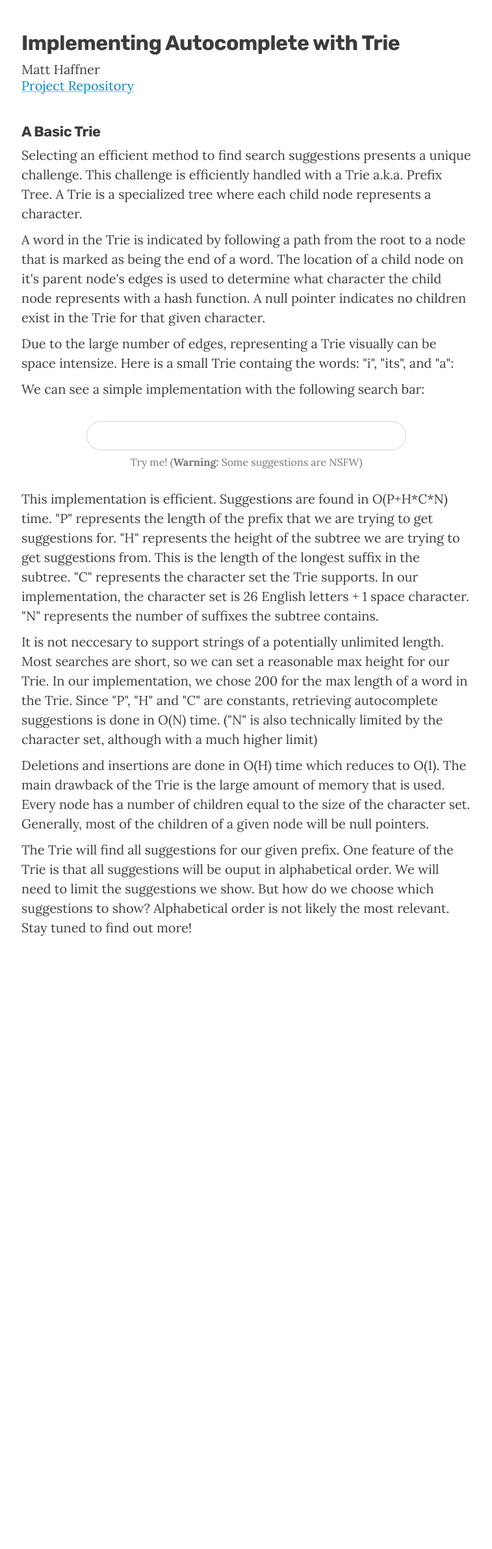
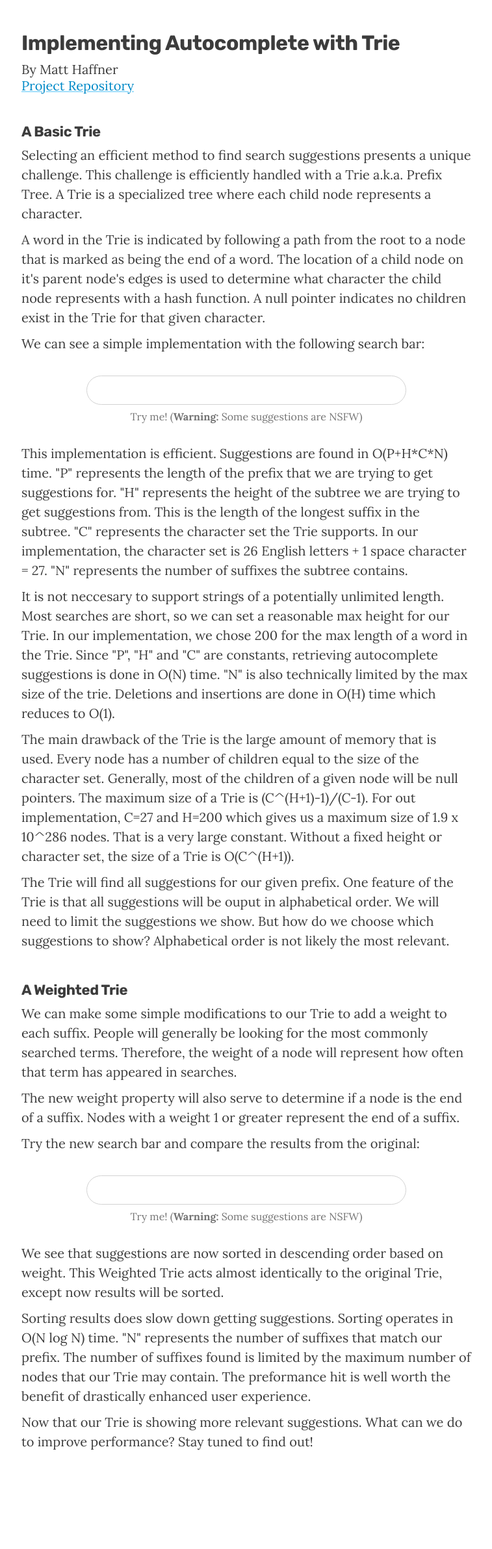
Before and after one commit to mrhaffner/trie, a Flask app: page / in a window 1280 px wide. Shown: the whole page at 65% size, without its empty margins (261-1018 px from the left). Before the commit the page ends 1441 px from the top, so only its background shows below. Run offline with Flask 2, Linux system fonts and the light colour scheme; parts of the project's set-up code (start-up, migrations or seed data) failed here and were passed over.

Commit message:
feat: added weighted trie searchbar to webpage and api + tests

```diff
--- a/app/static/script.js
+++ b/app/static/script.js
@@ -1,7 +1,12 @@
 (() => {
-  const apiUri = 'http://127.0.0.1:5000/api/trie/suggestions?limit=10&prefix=';
-  // const apiUri =
+  const apiTrieUri =
+    'http://127.0.0.1:5000/api/trie/suggestions?limit=10&prefix=';
+  const apiWeightedUri =
+    'http://127.0.0.1:5000/api/weighted-trie/suggestions?limit=10&prefix=';
+  // const apiTrieUri =
   //   'http://mrhaffner.pythonanywhere.com/api/trie/suggestions?limit=10&prefix=';
+  // const apiWeightedUri =
+  //   'http://mrhaffner.pythonanywhere.com/api/weighted-trie/suggestions?limit=10&prefix=';
 
   const arrayToSuggestionsLIs = (suggestions) => {
     return suggestions.map((suggestion) => {
@@ -13,19 +18,26 @@
   };
 
   let input = document.getElementById('search-input');
+  let weightedInput = document.getElementById('weighted-search-input');
   let suggestionsParent = document.getElementById('suggestions');
+  let weightedSuggestionsParent = document.getElementById(
+    'weighted-suggestions',
+  );
   let searchBar = document.getElementById('trie-search-bar');
+  let weightedSearchBar = document.getElementById('trie-weighted-search-bar');
   let form = document.getElementById('trie-form');
+  let weightedForm = document.getElementById('trie-weighted-form');
   let haveSuggestions = false;
+  let haveWeightedSuggestions = false;
 
-  const hideSuggestions = () => {
-    suggestionsParent.hidden = true;
-    searchBar.classList.remove('search-bar-suggestions');
+  const hideSuggestions = (parent, search) => {
+    parent.hidden = true;
+    search.classList.remove('search-bar-suggestions');
   };
 
-  const showSuggestions = () => {
-    searchBar.classList.add('search-bar-suggestions');
-    suggestionsParent.hidden = false;
+  const showSuggestions = (parent, search) => {
+    search.classList.add('search-bar-suggestions');
+    parent.hidden = false;
   };
 
   const updateSuggestions = async (e) => {
@@ -33,17 +45,17 @@
     searchBar.classList.add('search-bar-active');
 
     if (e.target.value == '') {
-      hideSuggestions();
+      hideSuggestions(suggestionsParent, searchBar);
       haveSuggestions = false;
       return;
     }
 
-    const response = await fetch(`${apiUri}${encodeURI(prefix)}`);
+    const response = await fetch(`${apiTrieUri}${encodeURI(prefix)}`);
     const suffixes = await response.json();
     const suggestions = suffixes.map((suffix) => prefix + suffix);
 
     if (!suggestions.length) {
-      hideSuggestions();
+      hideSuggestions(suggestionsParent, searchBar);
       haveSuggestions = false;
       return;
     }
@@ -53,8 +65,37 @@
     suggestionsParent.append(ul);
 
     arrayToSuggestionsLIs(suggestions).forEach((node) => ul.appendChild(node));
-    showSuggestions();
+    showSuggestions(suggestionsParent, searchBar);
     haveSuggestions = true;
+  };
+
+  const updateSuggestionsWeighted = async (e) => {
+    const prefix = e.target.value;
+    weightedSearchBar.classList.add('search-bar-active');
+
+    if (e.target.value == '') {
+      hideSuggestions(weightedSuggestionsParent, weightedSearchBar);
+      haveWeightedSuggestions = false;
+      return;
+    }
+
+    const response = await fetch(`${apiWeightedUri}${encodeURI(prefix)}`);
+    const suffixes = await response.json();
+    const suggestions = suffixes.map((suffix) => prefix + suffix);
+
+    if (!suggestions.length) {
+      hideSuggestions(weightedSuggestionsParent, weightedSearchBar);
+      haveWeightedSuggestions = false;
+      return;
+    }
+
+    weightedSuggestionsParent.children[1]?.remove(); // susceptible to breaking on change of ul structure
+    let ul = document.createElement('ul');
+    weightedSuggestionsParent.append(ul);
+
+    arrayToSuggestionsLIs(suggestions).forEach((node) => ul.appendChild(node));
+    showSuggestions(weightedSuggestionsParent, weightedSearchBar);
+    haveWeightedSuggestions = true;
   };
 
   /**
@@ -79,6 +120,10 @@
   };
 
   input.addEventListener('input', debounce(this, updateSuggestions, 150));
+  weightedInput.addEventListener(
+    'input',
+    debounce(this, updateSuggestionsWeighted, 150),
+  );
 
   document.addEventListener('click', (e) => {
     const clickedInput = input.contains(e.target);
@@ -87,11 +132,26 @@
     if (clickedInput) {
       searchBar.classList.add('search-bar-active');
       if (haveSuggestions) {
-        showSuggestions();
+        showSuggestions(suggestionsParent, searchBar);
       }
     } else if (!clickedOutsideForm) {
       searchBar.classList.remove('search-bar-active');
-      hideSuggestions();
+      hideSuggestions(suggestionsParent, searchBar);
+    }
+  });
+
+  document.addEventListener('click', (e) => {
+    const clickedInput = weightedInput.contains(e.target);
+    const clickedOutsideForm = weightedForm.contains(e.target);
+
+    if (clickedInput) {
+      weightedSearchBar.classList.add('search-bar-active');
+      if (haveSuggestions) {
+        showSuggestions(weightedSuggestionsParent, weightedSearchBar);
+      }
+    } else if (!clickedOutsideForm) {
+      weightedSearchBar.classList.remove('search-bar-active');
+      hideSuggestions(weightedSuggestionsParent, weightedSearchBar);
     }
   });
 })();
--- a/app/static/style.css
+++ b/app/static/style.css
@@ -150,7 +150,7 @@ input {
 
 body {
   font-size: 20px;
-  margin-bottom: 100px;
+  margin-bottom: 150px;
 }
 
 b {
@@ -186,7 +186,7 @@ h2 {
 }
 
 header {
-  margin: 50px 0px;
+  margin-top: 50px;
 }
 
 header > p {
@@ -204,6 +204,10 @@ p {
   line-height: 30px;
   overflow-wrap: break-word;
   word-break: break-word;
+}
+
+section {
+  margin-top: 50px;
 }
 
 ul > * {
--- a/app/templates/index.html
+++ b/app/templates/index.html
@@ -51,7 +51,7 @@
     <div id="content-wrapper">
       <header>
         <h1>Implementing Autocomplete with Trie</h1>
-        <p>Matt Haffner</p>
+        <p>By Matt Haffner</p>
           <a href="https://github.com/mrhaffner/trie">Project Repository</a>
         </p>
       </header>
@@ -70,11 +70,11 @@
             edges is used to determine what character the child node represents
             with a hash function. A null pointer indicates no children exist in
             the Trie for that given character.</p>
-          <p>
+          <!-- <p>
             Due to the large number of edges, representing a Trie visually can
             be space intensize. Here is a small Trie containg the words: "i",
             "its", and "a":
-          </p>
+          </p> -->
           <p>
             We can see a simple implementation with the following search bar:
           </p>
@@ -112,7 +112,7 @@
           trying to get suggestions from. This is the length of the longest
           suffix in the subtree. "C" represents the character set the Trie
           supports. In our implementation, the character set is 26 English
-          letters + 1 space character. "N" represents the number of suffixes the
+          letters + 1 space character = 27. "N" represents the number of suffixes the
           subtree contains.
         </p>
         <p>
@@ -120,23 +120,84 @@
           length. Most searches are short, so we can set a reasonable max height
           for our Trie. In our implementation, we chose 200 for the max length
           of a word in the Trie. Since "P", "H" and "C" are constants,
-          retrieving autocomplete suggestions is done in O(N) time. ("N" is also
-          technically limited by the character set, although with a much higher
-          limit)
+          retrieving autocomplete suggestions is done in O(N) time. "N" is also
+          technically limited by the max size of the trie. Deletions and insertions
+          are done in O(H) time which reduces to O(1).
         </p>
         <p>
-          Deletions and insertions are done in O(H) time which reduces to O(1).
           The main drawback of the Trie is the large amount of memory that is
           used. Every node has a number of children equal to the size of
           the character set. Generally, most of the children of a given node
-          will be null pointers.
+          will be null pointers.  The maximum size of a Trie is (C^(H+1)-1)/(C-1).
+          For out implementation, C=27 and H=200 which gives us a maximum size of
+          1.9 x 10^286 nodes.  That is a very large constant.  Without a fixed height
+          or character set, the size of a Trie is O(C^(H+1)).
         </p>
         <p>
           The Trie will find all suggestions for our given prefix. One feature
           of the Trie is that all suggestions will be ouput in alphabetical
           order. We will need to limit the suggestions we show. But how do we
           choose which suggestions to show? Alphabetical order is not likely the
-          most relevant. Stay tuned to find out more!
+          most relevant.
+        </p>
+      </section>
+      <section>
+        <h2>A Weighted Trie</h2>
+        <p>
+          We can make some simple modifications to our Trie to add a weight to each
+          suffix. People will generally be looking for the most commonly searched
+          terms. Therefore, the weight of a node will represent how often that
+          term has appeared in searches.
+        </p>
+        <p>
+          The new weight property will also serve to
+          determine if a node is the end of a suffix. Nodes with a weight 1 or
+          greater represent the end of a suffix.
+        </p>
+        <p>
+          Try the new search bar and compare the results from the original:
+        </p>
+        <div class="search-container">
+          <form id="trie-weighted-form">
+            <div id="trie-weighted-search-bar" class="search-bar">
+              <input
+                id="weighted-search-input"
+                class="search"
+                maxlength="2048"
+                type="text"
+                name="search"
+                autocapitalize="off"
+                autocomplete="off"
+                autocorrect="off"
+                autofocus
+                spellcheck="false"
+                title="Search"
+                value=""
+              />
+            </div>
+            <div id="weighted-suggestions" class="auto-complete" hidden>
+              <div class="auto-line"></div>
+            </div>
+          </form>
+          <figcaption>
+            Try me! (<b>Warning:</b> Some suggestions are NSFW)
+          </figcaption>
+        </div>
+        <p>
+          We see that suggestions are now sorted in descending order based on weight.
+          This Weighted Trie acts almost identically to the original Trie, except
+          now results will be sorted.
+        </p>
+        <p>
+          Sorting results does slow down getting suggestions.
+          Sorting operates in O(N log N) time. "N" represents the number of suffixes
+          that match our prefix. The number of suffixes found is limited by the
+          maximum number of nodes that our Trie may contain.  The preformance hit is well
+          worth the benefit of drastically enhanced user experience.
+        </p>
+        <p>
+          Now that our Trie is showing more relevant suggestions.  What can we do to improve
+          performance? Stay tuned to find out!
         </p>
       </section>
     </div>
```
Also changed, not shown: test/functional/test_weighted_searchbar.py (+1 -1 lines), README.md.
